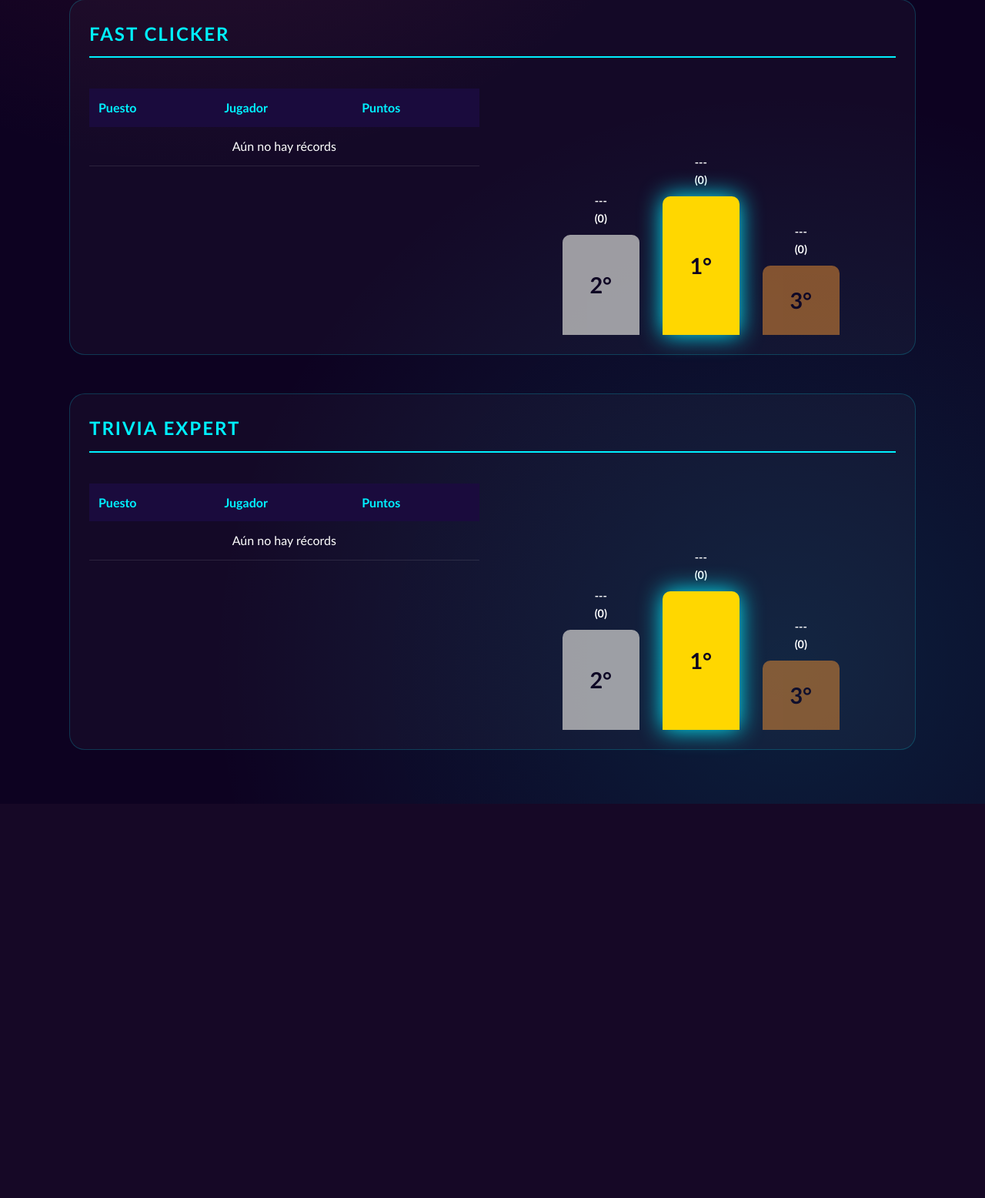
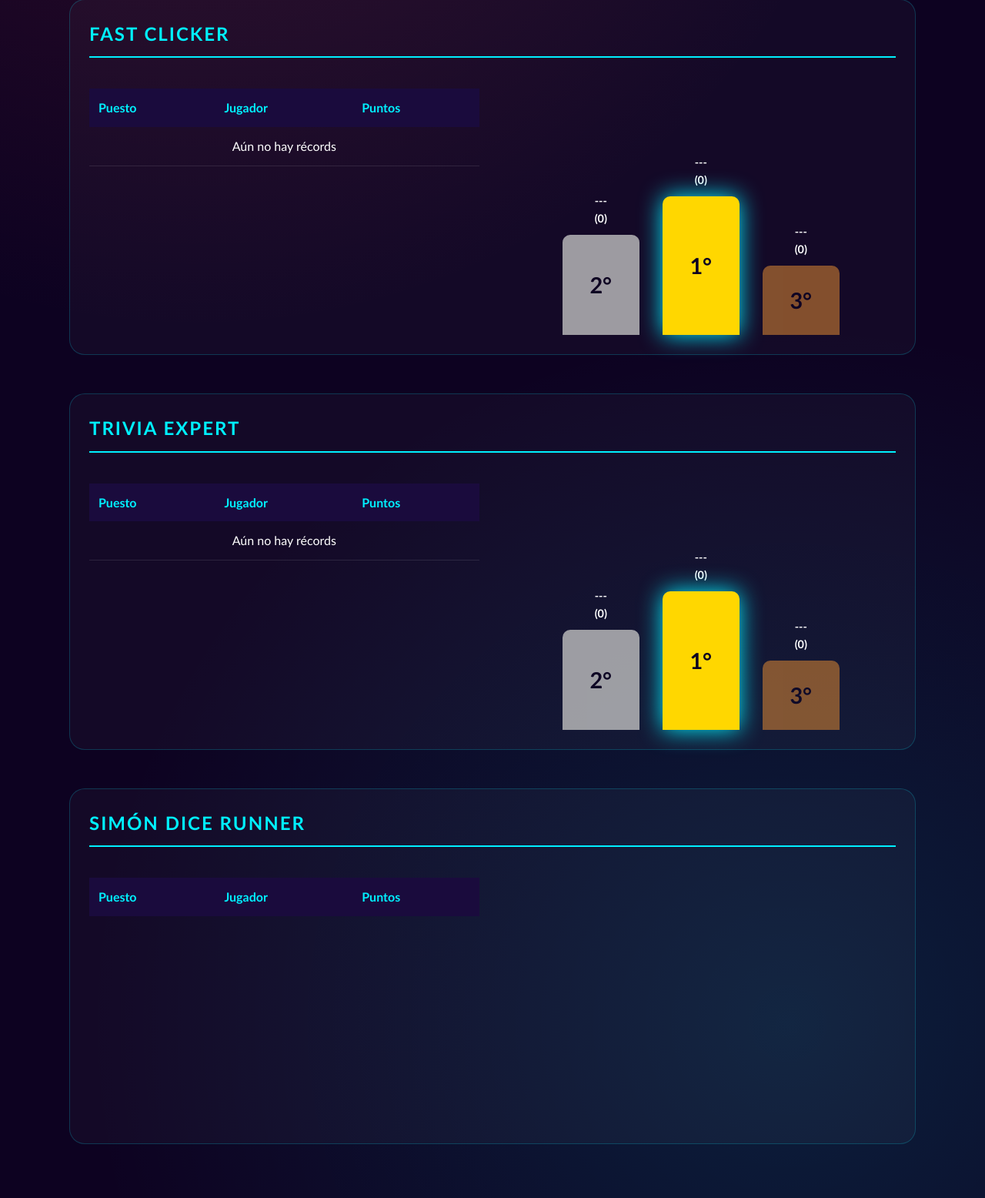
Before and after one commit to elshoto2000/VideoGames, a Flask app: page /ranking in a window 1280 px wide. Shown: the part 707-2263 px from the top of the page at 77% size. Before the commit the page ends 1751 px from the top, so only its background shows below. Run offline with Flask 3, Linux system fonts and the light colour scheme; data that the repository does not hold is empty.

Commit message:
Update ranking.html

```diff
--- a/templates/ranking.html
+++ b/templates/ranking.html
@@ -204,6 +204,20 @@
             <div class="podium-container" id="podium-trivia"></div>
         </section>
 
+        <section class="game-section">
+            <h2 class="game-header">SIMÓN DICE RUNNER</h2>
+            <div class="ranking-table-container">
+                <table>
+                    <thead>
+                        <tr><th>Puesto</th><th>Jugador</th><th>Puntos</th></tr>
+                    </thead>
+                    <tbody id="body-simon"></tbody>
+                </table>
+            </div>
+            <div class="podium-container" id="podium-simon"></div>
+        </section>
+
+
     </div>
 
     <script>
```
